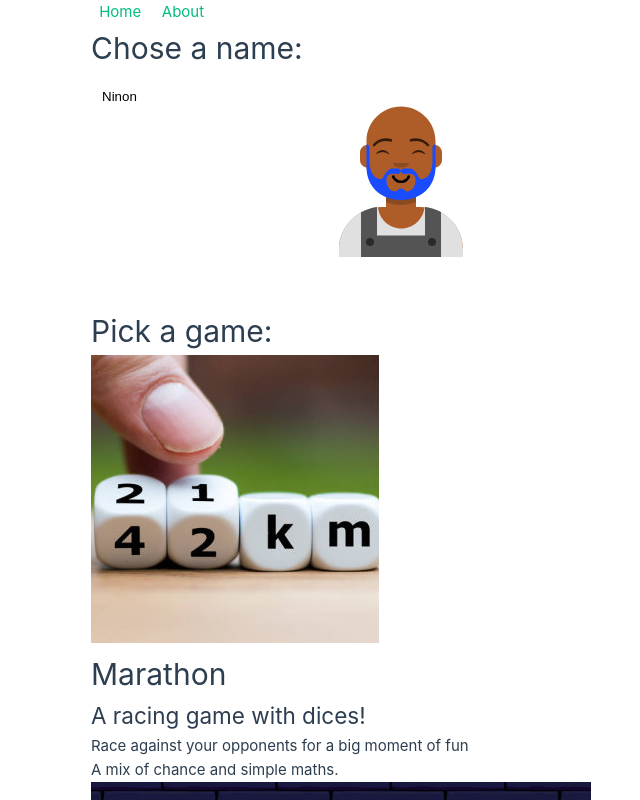
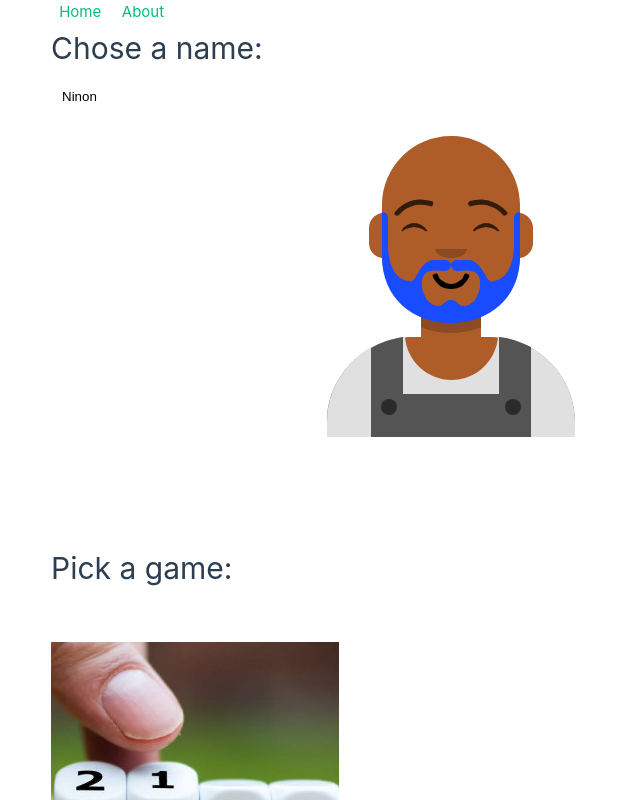
Before and after one commit to fdev31/osmg, a Vue app: page / in a window 1280 px wide. Shown: the top 800 px of the page, without its empty margins (299-939 px from the left). Built offline with nearby package versions, Linux system fonts and the light colour scheme.

Commit message:
some styling rework

```diff
--- a/src/assets/main.css
+++ b/src/assets/main.css
@@ -54,3 +54,17 @@ button:hover {
   background-color: #8fbeff;
   box-shadow: 0px 0px 1px 1px rgb(0, 0, 0, 0.3);
 }
+
+body {
+  font: "Aliens Among Us", sans-serif;
+}
+
+@font-face {
+  font-family: "Aliens Among Us";
+  src: url("@fonts/aliensamongus.ttf");
+}
+
+@font-face {
+  font-family: "Aliens Among Us Italic";
+  src: url("@fonts/aliensamongus-italic.ttf");
+}
--- a/src/components/avatarCard.vue
+++ b/src/components/avatarCard.vue
@@ -1,10 +1,18 @@
 <script setup>
 import { onMounted, useAttrs, ref, watch, watchEffect } from "vue";
 import { Avatar } from "@/assets/avatars.js";
+import { computed } from "@vue/reactivity";
 
 const avatarDom = ref();
 let avatarObj = null;
 let name = "";
+let small = useAttrs().small || false;
+
+console.log("SMALL", small);
+
+const className = computed(() => {
+  return small ? "avatarCard avatar-small " : "avatarCard avatar-big ";
+});
 
 function setName(n) {
   name = n;
@@ -34,7 +42,8 @@ onMounted(() => {
 </script>
 
 <template>
-  <div ref="avatarDom" class="avatarCard">
+  <main>
+    <div ref="avatarDom" :class="className">
       <svg
         e="avatars"
         height="460px"
@@ -655,8 +664,20 @@ onMounted(() => {
             />
           </g>
           <g class="eating" style="visibility: hidden">
-          <circle cx="134" cy="199" fill="#E08C65" fill-opacity="0.6" r="11" />
-          <circle cx="226" cy="199" fill="#E08C65" fill-opacity="0.6" r="11" />
+            <circle
+              cx="134"
+              cy="199"
+              fill="#E08C65"
+              fill-opacity="0.6"
+              r="11"
+            />
+            <circle
+              cx="226"
+              cy="199"
+              fill="#E08C65"
+              fill-opacity="0.6"
+              r="11"
+            />
             <path
               d="M167 201c9,3 18,3 26,0 0,-6 5,-12 12,-13 -5,3 -8,7 -8,12 0,8 7,14 14,14 1,0 1,0 1,0 -2,1 -3,1 -5,1 -7,0 -12,-4 -14,-9 -9,3 -18,3 -27,0 -2,5 -7,8 -13,8 -2,0 -3,0 -5,-1 0,0 0,0 1,0 7,0 14,-6 14,-14 0,-5 -3,-10 -8,-12 7,1 12,7 12,14 0,0 0,0 0,0z"
               fill="#000000"
@@ -1127,17 +1148,31 @@ onMounted(() => {
           </g>
         </g>
       </svg>
-    <span v-if="$attrs.showName" class="avatarName">{{ name }}</span>
+      <span v-if="$attrs.showName" :class="className + ' avatarName'">{{
+        name
+      }}</span>
     </div>
+  </main>
 </template>
 
 <style scoped lang="less">
-.glassopacity {
-  text-align: center;
-  font-size: 21px;
-  font-weight: bold;
-  height: 43px;
-  padding-top: 10px;
-  color: #707070;
+.avatarName.avatar-big {
+  font-size: 400%;
+  vertical-align: 100%;
+}
+.avatarName.avatar-small {
+  font-size: 150%;
+  vertical-align: 75%;
+}
+.avatarCard svg {
+  object-fit: cover;
+}
+.avatar-small {
+  width: 200px;
+  height: 96px;
+}
+.avatar-small svg {
+  width: 96px;
+  height: 96px;
 }
 </style>
--- a/src/components/playerList.vue
+++ b/src/components/playerList.vue
@@ -41,8 +41,9 @@ export default {
       }"
     >
       <avatarCard
-        class="avatar-lobby"
+        class="avatar-list"
         :showName="true"
+        :small="true"
         :avatarName="item.name"
         :avatar-id="item.id"
       />
@@ -62,11 +63,9 @@ export default {
 .playing {
   background-color: rgb(138, 172, 16);
 }
-
 .ready {
   background-color: rgb(227, 188, 33);
 }
-
 .disconnected {
   background-color: brown;
 }
--- a/src/views/HomeView.vue
+++ b/src/views/HomeView.vue
@@ -48,6 +48,7 @@ async function join_game(sessionId) {
       if (player.name == mynickname.value) result.myId = player.id;
     }
     gameSession.$patch(result);
+    console.log(gameSession.asObject());
     gameSession.save();
     router.push("/lobby");
   } else {
@@ -130,7 +131,15 @@ async function start_game(game) {
   </main>
 </template>
 
-<style>
+<style scoped>
+.avatar {
+  position: relative;
+}
+.avatar svg {
+  width: 180px;
+  height: 230px;
+  display: block;
+}
 input {
   width: 300px;
   height: 33px;
@@ -154,38 +163,16 @@ input:focus {
   padding-left: 10px;
   border-left: 5px solid #00a4ff;
 }
-.avatar {
-  position: relative;
-}
-.avatar svg {
-  width: 180px;
-  height: 230px;
-  display: block;
-}
-.avatar-lobby {
-  position: relative;
-  display: inline-block;
-  vertical-align: bottom;
-}
-.avatar-lobby svg {
-  width: 36px;
-  height: 46px;
-}
-.myavatar {
-  background-color: rgba(255, 255, 0, 0.3);
+text {
+  pointer-events: none;
 }
 
-#app {
-  font: "Aliens Among Us", sans-serif;
-}
-
-@font-face {
-  font-family: "Aliens Among Us";
-  src: url("@fonts/aliensamongus.ttf");
-}
-
-@font-face {
-  font-family: "Aliens Among Us Italic";
-  src: url("@fonts/aliensamongus-italic.ttf");
+.wrap {
+  margin: 50px auto 0 auto;
+  width: 100%;
+  display: grid;
+  align-items: space-around;
+  max-width: 1200px;
+  cursor: pointer;
 }
 </style>
```
Lines whose indentation alone changed are shown as unchanged.
